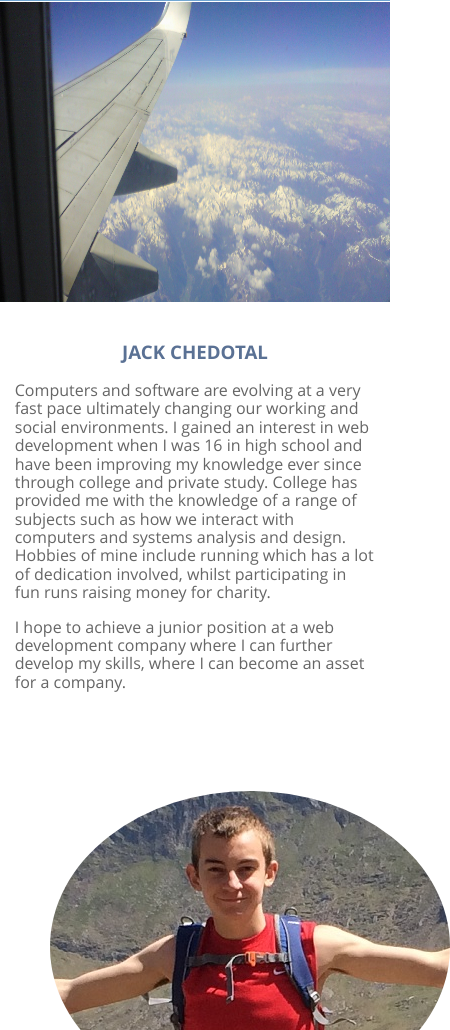
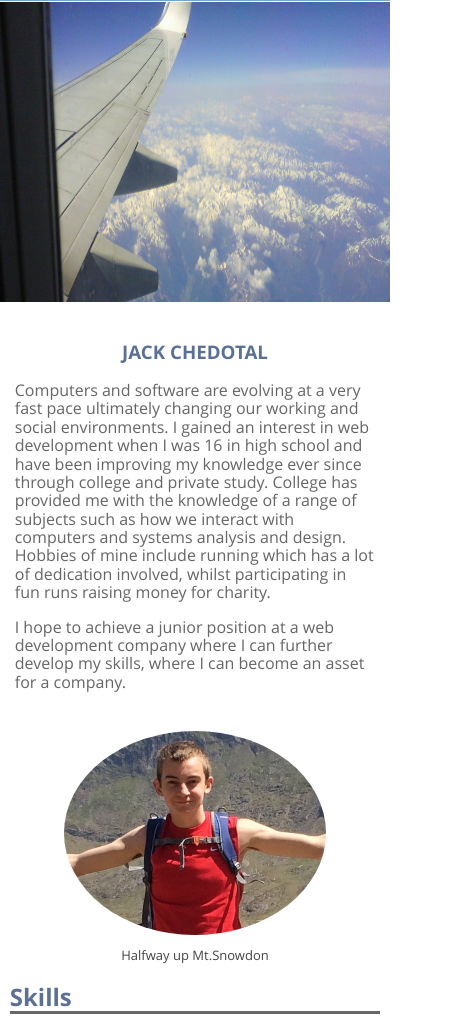
Before and after one commit to jackChedotal/personalWebsite, a plain HTML site: page index.html in a window 390 px wide. Shown: the part 52-1082 px from the top of the page, 450 px wide, since content can reach past the window. Drawn offline with nearby package versions, Linux system fonts and the light colour scheme.

Commit message:
Fix for the responsive image

```diff
--- a/css/main.css
+++ b/css/main.css
@@ -275,9 +275,9 @@ p {
 		width: 100%;
 		float: none;
 	}
-	#rightCol  img {
+	figure img {
+		width: 90%;
 		margin-top: 40px;
-		width: 90%;
 	}
 	.projects img {  max-width: 90%;}
 	#contactMessage textarea { width: 100%;}
```
